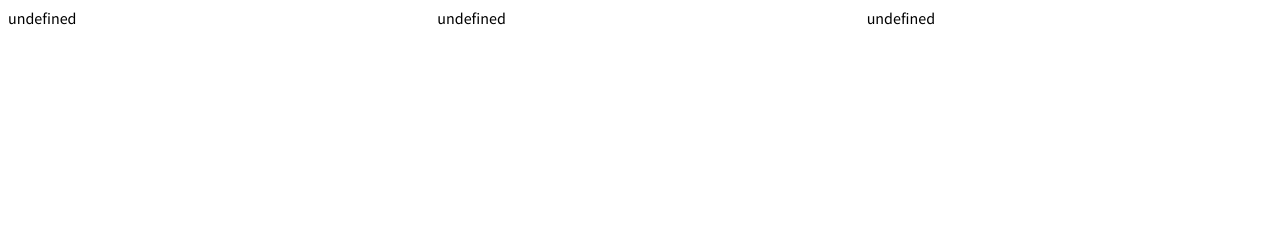
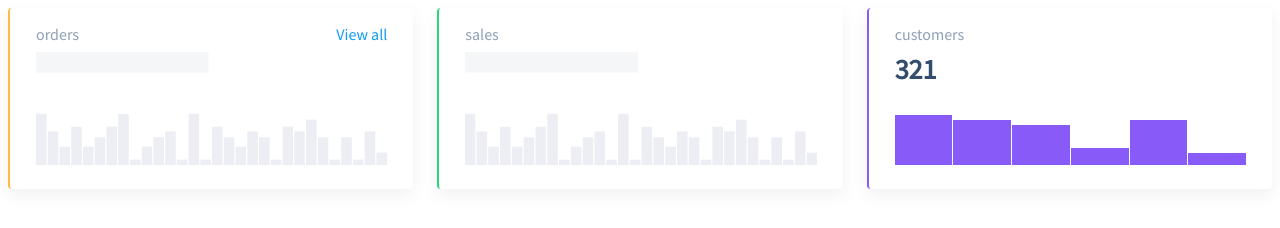
Before and after one commit to js-tasks-ru/js-20220613_artyommm, a website: page 04-oop-basic-intro-to-dom/1-column-chart/index.html in a window 1280 px wide. Drawn offline with Linux system fonts and the light colour scheme.

Commit message:
04.1 create ColumnChartComponent

```diff
--- a/04-oop-basic-intro-to-dom/1-column-chart/index.html
+++ b/04-oop-basic-intro-to-dom/1-column-chart/index.html
@@ -43,6 +43,9 @@
       orders.append(ordersChart.element);
       sales.append(salesChart.element);
       customers.append(customersChart.element);
+
+      //ordersChart.remove();
+      salesChart.update([]);
     </script>
   </body>
 </html>
--- a/04-oop-basic-intro-to-dom/1-column-chart/index.js
+++ b/04-oop-basic-intro-to-dom/1-column-chart/index.js
@@ -1,3 +1,81 @@
 export default class ColumnChart {
+  constructor(object = {}) {
+    this.data = object['data'];
+    this.label = object['label'];
+    this.value = object['value'];
+    this.link = object['link'];
+    this.formatHeading = object['formatHeading']; //function
+    this.chartHeight = 50;
+    this.render();
+  }
 
+  fillData(data) { //функция для генерации html кода для колонок chart-а
+    const maxValue = Math.max(...data);
+    const maxColumnHeight = this.chartHeight;
+    const scale = maxColumnHeight / maxValue;
+    let columnsHtml = '';
+
+    for (const value of data) {
+      let chartValue = Math.floor(value * scale);
+      let percentage = ((value / maxValue) * 100).toFixed(0);
+      columnsHtml += `<div style="--value: ${chartValue}" data-tooltip="${percentage}%"></div>`;
+    }
+
+    return columnsHtml;
+  }
+
+  getTemplate() {
+    const isEmptyCard = !this.data || !this.data.length ? 'column-chart_loading' : '';
+    const label = this.label;
+    const link = this.link ? `<a href="${this.link}" class="column-chart__link">View all</a>` : '';
+    const value = this.formatHeading ? this.formatHeading(this.value) : this.value;
+
+    let columnsHtml = this.data ? this.fillData(this.data) : '';
+
+    return `
+    <div class="column-chart ${isEmptyCard}" style="--chart-height: 50">
+      <div class="column-chart__title">
+        ${label}
+        ${link}
+      </div>
+      <div class="column-chart__container">
+        <div data-element="header" class="column-chart__header">${value}</div>
+        <div data-element="body" class="column-chart__chart">
+        ${columnsHtml}
+        </div>
+       </div>
+     </div>
+    `;
+  }
+
+  render() {
+    const element = document.createElement('div');
+
+    element.innerHTML = this.getTemplate();
+
+    this.element = element.firstElementChild;
+  }
+
+  remove() {
+    this.element.remove();
+  }
+
+  destroy() { //пока нет зависимостей, поэтому просто вызываем remove
+    this.remove();
+  }
+
+  update(data) {
+    const chartContainer = this.element.querySelector('.column-chart__chart');
+    const dashboardElement = chartContainer.parentNode.parentNode; //нужно проверить у dashboard класслист
+
+    if (data.length) {
+      if (dashboardElement.classList.contains('column-chart_loading')) {
+        dashboardElement.classList.remove('column-chart_loading');
+      }
+      chartContainer.innerHTML = this.fillData(data);
+    } else {
+      dashboardElement.classList.add('column-chart_loading');
+      chartContainer.innerHTML = '';
+    }
+  }
 }
```
Also changed, not shown: 04-oop-basic-intro-to-dom/1-column-chart/static.html (+0 -1 lines).
